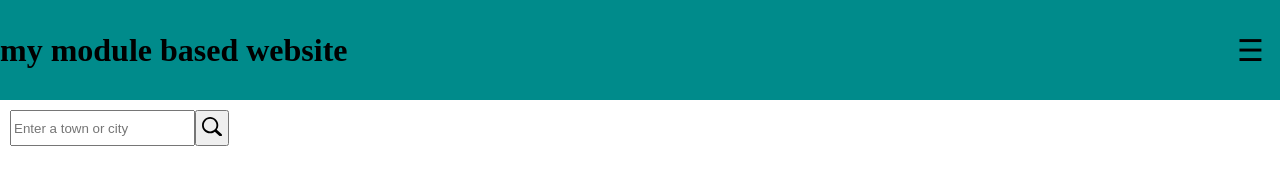
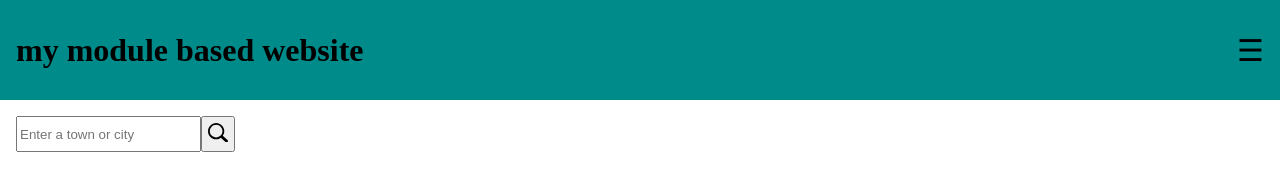
Before and after one commit to mdrmx/full-stack-week5-onwards, a plain HTML site: page index.html in a window 1280 px wide. Drawn offline with Linux system fonts and the light colour scheme.

Commit message:
css tweaks

```diff
--- a/src/style.css
+++ b/src/style.css
@@ -16,6 +16,7 @@ body {
   align-items: center;
   justify-content: space-between;
   height: var(--header-height);
+  padding-left: 1rem;
 }
 #menu-btn {
   display: flex;
@@ -51,7 +52,8 @@ body {
 } */
 
 #search-container {
-  padding: 10px;
+  margin-top: 1rem;
+  margin-left: 1rem;
   display: flex;
 }
 
```
